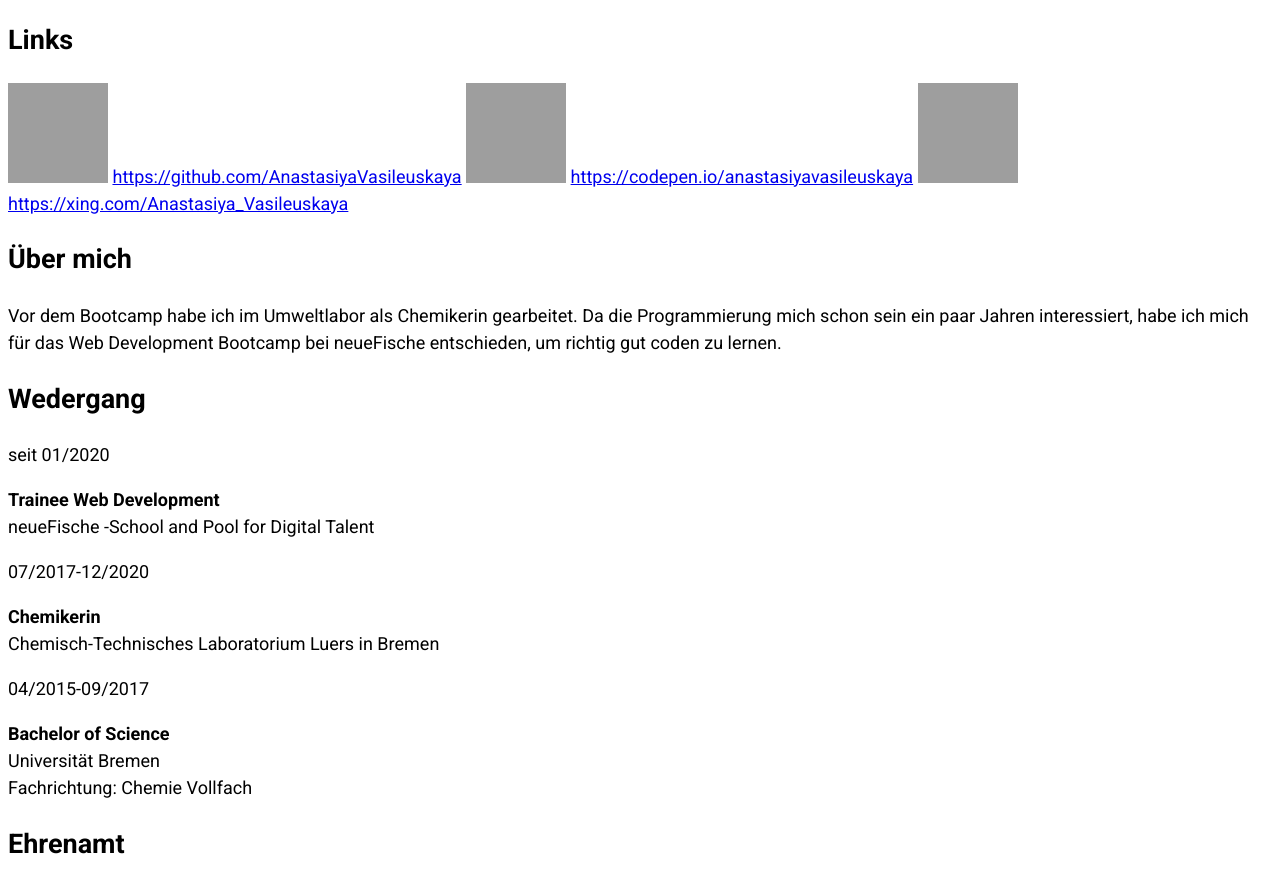
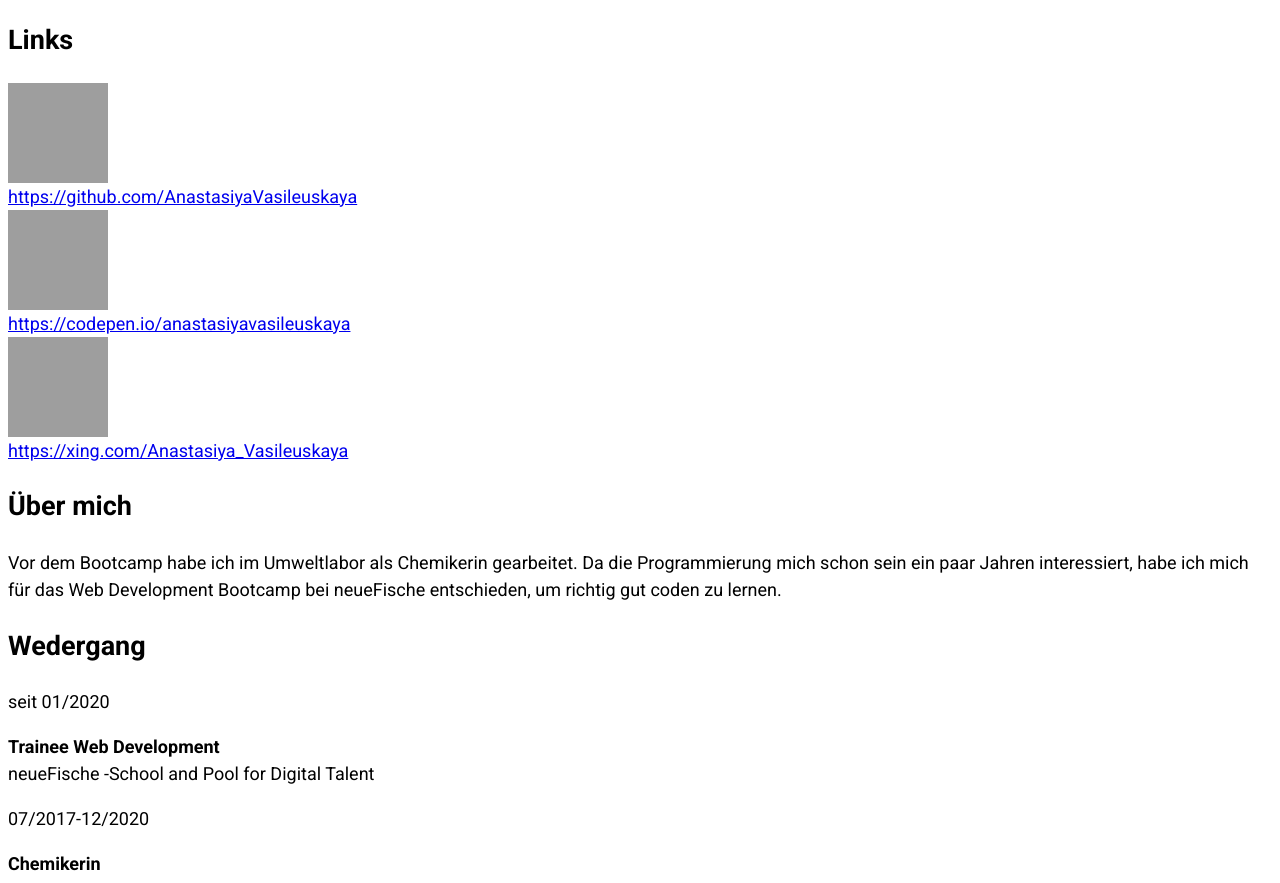
Before and after one commit to AnastasiyaVasileuskaya/personal-webseite, a plain HTML site: page src/index.html in a window 1280 px wide. Shown: the part 1084-1967 px from the top of the page. Drawn offline with Linux system fonts and the light colour scheme; grey boxes are pictures that could not be loaded.

Commit message:
Add links style

```diff
--- a/src/styles/index.css
+++ b/src/styles/index.css
@@ -31,3 +31,7 @@ h1,h2,h3 {
     height: auto;
     max-width: 100%;
   }
+
+  .links {
+    display: grid;
+}
```
